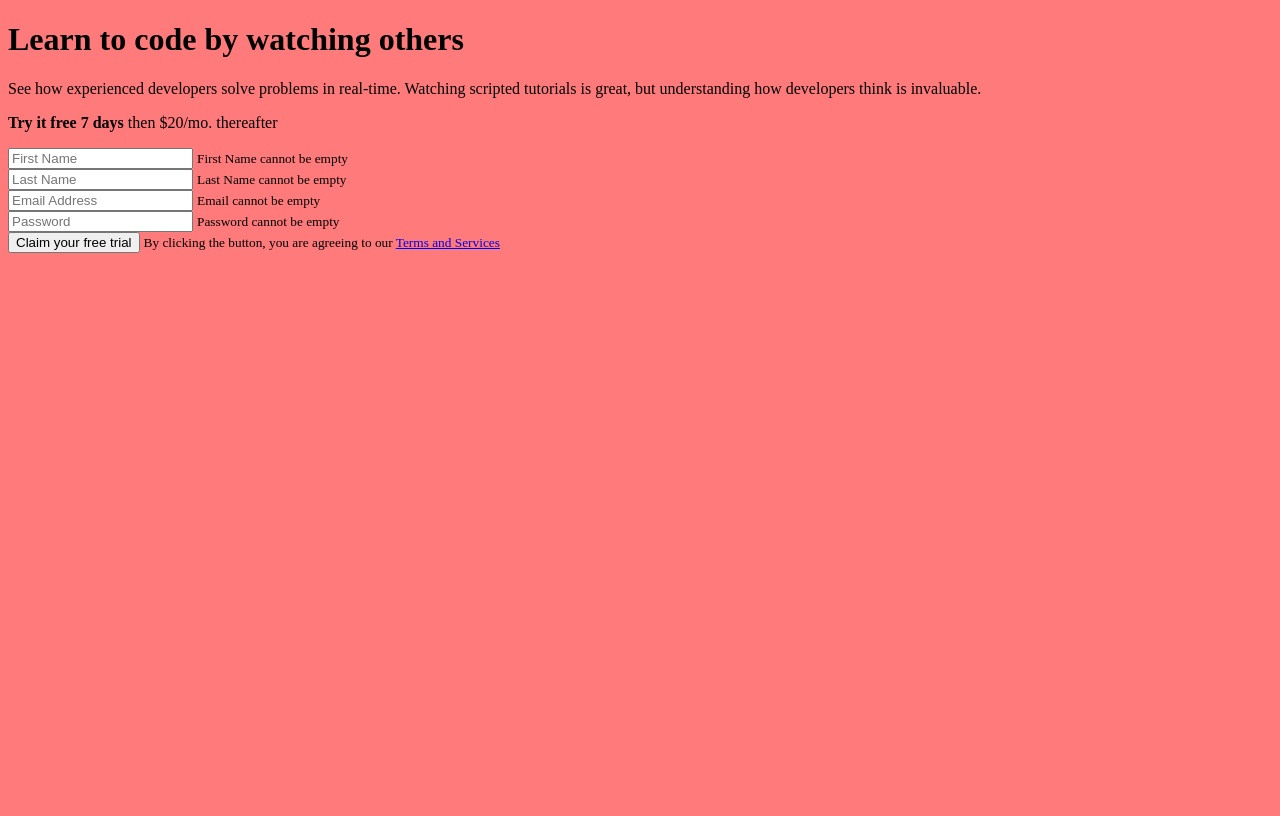
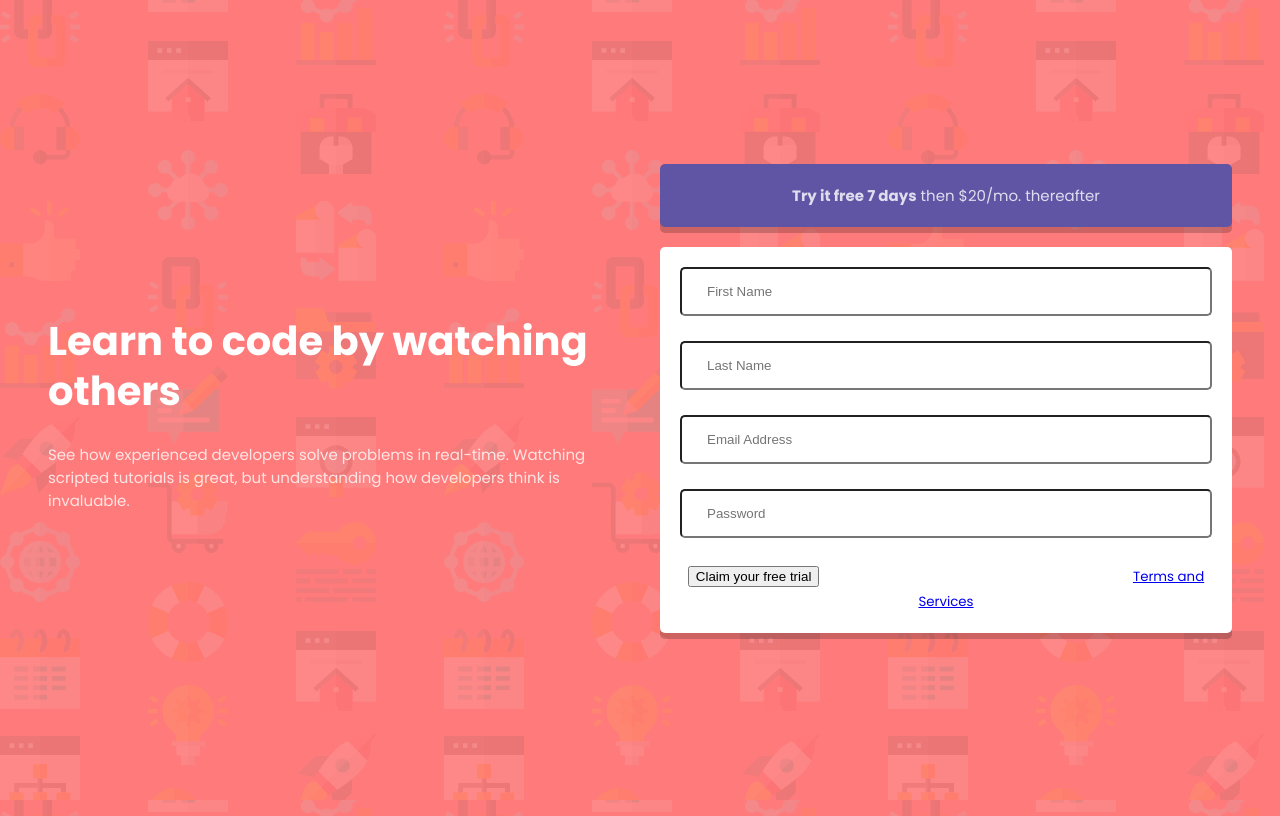
Before and after one commit to ryanam26/Create-Signup-form-form-png, a plain HTML site: page index.html in a window 1280 px wide. Drawn offline with Linux system fonts and the light colour scheme.

Commit message:
flex and input styles

```diff
--- a/index.html
+++ b/index.html
@@ -22,7 +22,7 @@
     </div>
 
     <div>
-      <div class="box">
+      <div class="box box-blue">
         <p>
           <strong>Try it free 7 days</strong> then $20/mo. thereafter
         </p>
@@ -45,6 +45,7 @@
             <input type="text" id="password" placeholder="Password">
             <small>Password cannot be empty</small>
           </div>
+
           <button>Claim your free trial</button>
           <small>By clicking the button, you are agreeing to our <a href="#"> Terms and Services</a></small>
         </form>
--- a/style.css
+++ b/style.css
@@ -1,3 +1,63 @@
+@import url('https://fonts.googleapis.com/css?family=Poppins:400,500,600,700&display=swap');
+
+* {
+    box-sizing: border-box;
+}
+
 body {
-background-color: hsl(0, 100%, 74%)
+    background-color: hsl(0, 100%, 74%);
+    background-image: url('./images/bg-intro-desktop.png');
+    color: #FFF;
+    font-family: 'Poppins', 'sans-serif';
 }
+
+.container {
+    display: flex;
+    align-items: center;
+    justify-content: center;
+    flex-wrap: wrap;
+    max-width: 1200;
+    padding: 20px;
+    min-height: 100vh;
+}
+
+/*  only select divs that are direct children  */
+.container > div {
+    flex: 1;
+    padding: 0 20px;
+}
+
+h1 {
+    font-size: 40px;
+    line-height: 50px;
+}
+
+p {
+    font-size: 15px;
+    opacity: 0.8;
+}
+
+.box {
+    background-color: #FFF;
+    border-radius: 5px;
+    box-shadow: 0 6px rgba(0, 0, 0, 0.2);
+    padding: 20px;
+    margin-bottom: 20px;
+    text-align: center;
+}
+
+.box p {
+    margin: 0;
+    text-align: center;
+}
+
+.box-blue {
+    background-color: hsl(248, 32%, 49%);
+}
+
+input {
+    display: block;
+    width: 100%;
+    border-radius: 5px;
+    padding: 15px 25px;
+}
```
